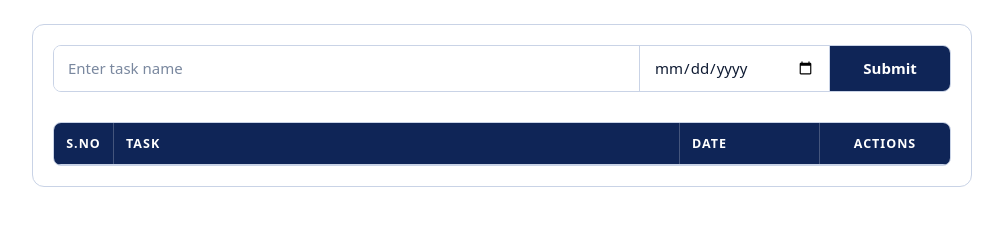
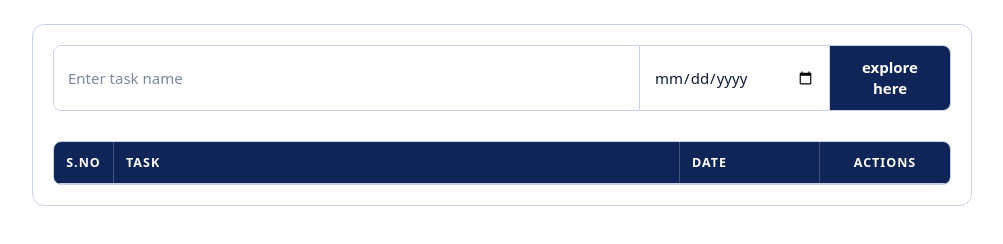
Before and after one commit to Dhanya0405/form, a plain HTML site: page index.html in a window 1280 px wide. Shown: the whole page, without its empty margins (138-1141 px from the left). Drawn offline with Linux system fonts and the light colour scheme.

Commit message:
change submit button text

```diff
--- a/index.html
+++ b/index.html
@@ -11,7 +11,7 @@
     <form class="bar" id="form" novalidate>
       <input class="cell" id="name" placeholder="Enter task name" aria-label="Task name" maxlength="120">
       <input class="cell" id="due" type="date" aria-label="Due date">
-      <button class="cell submit" type="submit">Submit</button>
+      <button class="cell submit" type="submit">explore here</button>
     </form>
     <p class="err" id="err" role="alert"></p>
 
```
